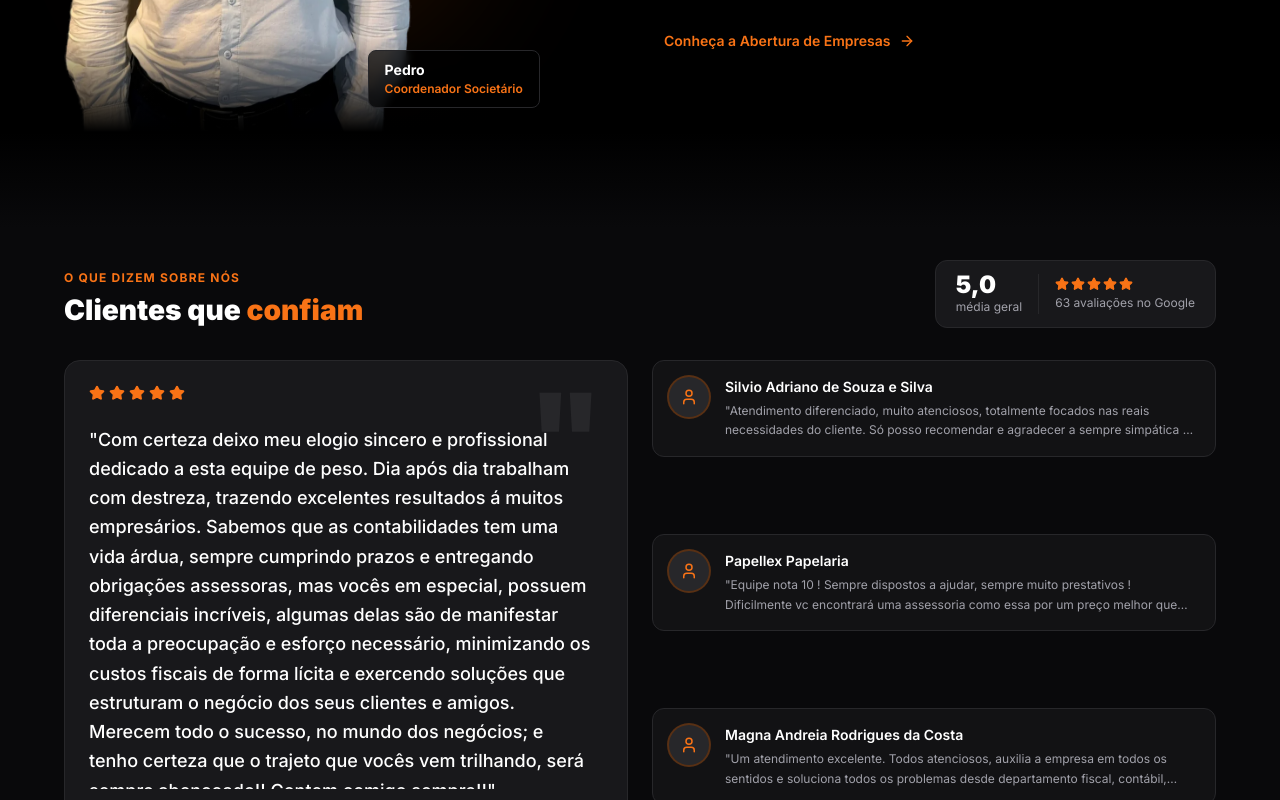
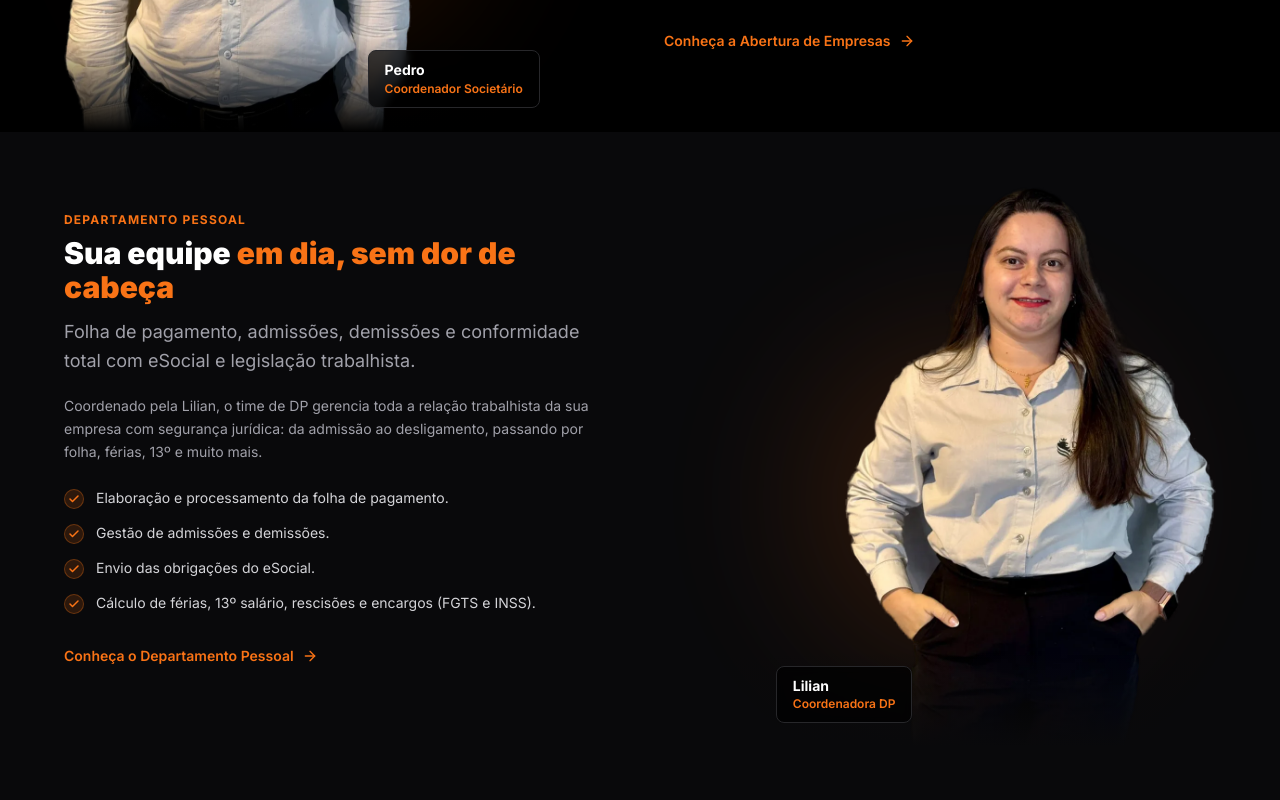
Before and after one commit to Brunera17/Site-Domingos, a React (Vite) app: page / in a window 1280 px wide. Shown: the part 6880-7680 px from the top of the page. Built offline with nearby package versions, Linux system fonts and the light colour scheme.

Commit message:
Home: bloco do Departamento Pessoal com a Lilian
Foto à direita e fundo cinza, fechando a sequência alternada dos
departamentos; textos da Assessoria Pessoal.

Co-Authored-By: Claude Opus 5.5 <noreply@anthropic.com>
Claude-Session: https://claude.ai/code/session_01ARswWtMGAQgvSpiLE4q1vc

```diff
--- /dev/null
+++ b/src/components/sections/DpDestaque.jsx
@@ -0,0 +1,30 @@
+import BlocoDestaque from './BlocoDestaque'
+import fotoLilian from '../../assets/colaboradores/otimizadas/LILIAN_RECORTE.webp'
+
+// Departamento Pessoal: foto à direita e fundo cinza, alternando com o
+// bloco do Societário (foto à esquerda, fundo preto). Textos vêm do serviço
+// "Assessoria Pessoal" (src/data/services.js).
+export default function DpDestaqueSection() {
+    return (
+        <BlocoDestaque
+            eyebrow="Departamento Pessoal"
+            title={<>Sua equipe <span className="text-orange-500">em dia, sem dor de cabeça</span></>}
+            subtitle="Folha de pagamento, admissões, demissões e conformidade total com eSocial e legislação trabalhista."
+            paragrafo="Coordenado pela Lilian, o time de DP gerencia toda a relação trabalhista da sua empresa com segurança jurídica: da admissão ao desligamento, passando por folha, férias, 13º e muito mais."
+            destaques={[
+                'Elaboração e processamento da folha de pagamento.',
+                'Gestão de admissões e demissões.',
+                'Envio das obrigações do eSocial.',
+                'Cálculo de férias, 13º salário, rescisões e encargos (FGTS e INSS).',
+            ]}
+            link={{ to: '/servicos/assessoria-dp-pessoal', texto: 'Conheça o Departamento Pessoal' }}
+            foto={fotoLilian}
+            fotoAlt="Lilian, Coordenadora de Departamento Pessoal da Domingos Assessoria"
+            fotoLargura={800}
+            fotoAltura={1206}
+            legenda={{ nome: 'Lilian', cargo: 'Coordenadora DP' }}
+            lado="direita"
+            fundo="cinza"
+        />
+    )
+}
--- a/src/pages/Home.jsx
+++ b/src/pages/Home.jsx
@@ -10,6 +10,7 @@ import EquipeDestaqueSection from '../components/sections/EquipeDestaque'
 import FiscalDestaqueSection from '../components/sections/FiscalDestaque'
 import ContabilDestaqueSection from '../components/sections/ContabilDestaque'
 import SocietarioDestaqueSection from '../components/sections/SocietarioDestaque'
+import DpDestaqueSection from '../components/sections/DpDestaque'
 import LocalBusinessSchema from '../components/seo/LocalBusinessSchema'
 import OrganizationSchema from '../components/seo/OrganizationSchema'
 
@@ -52,7 +53,8 @@ export default function Home() {
             <FiscalDestaqueSection />
             <ContabilDestaqueSection />
             <SocietarioDestaqueSection />
-            <Spacer variant="toGray" />
+            <DpDestaqueSection />
+            <Spacer variant="gray" />
             <TestemunhosSection />
             <Spacer variant="toBlack" />
             <CTASection />
```
Also changed, not shown: src/assets/colaboradores/otimizadas/LILIAN_RECORTE.webp (added).
